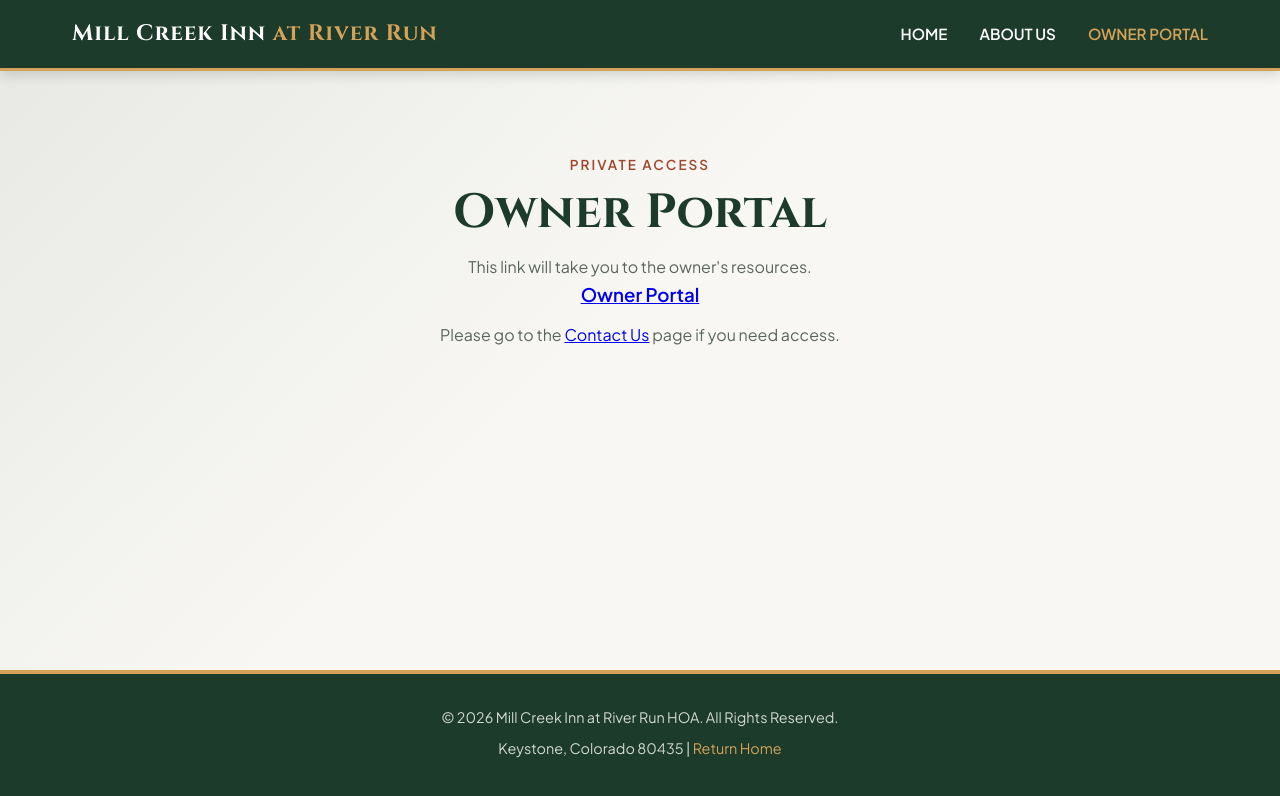
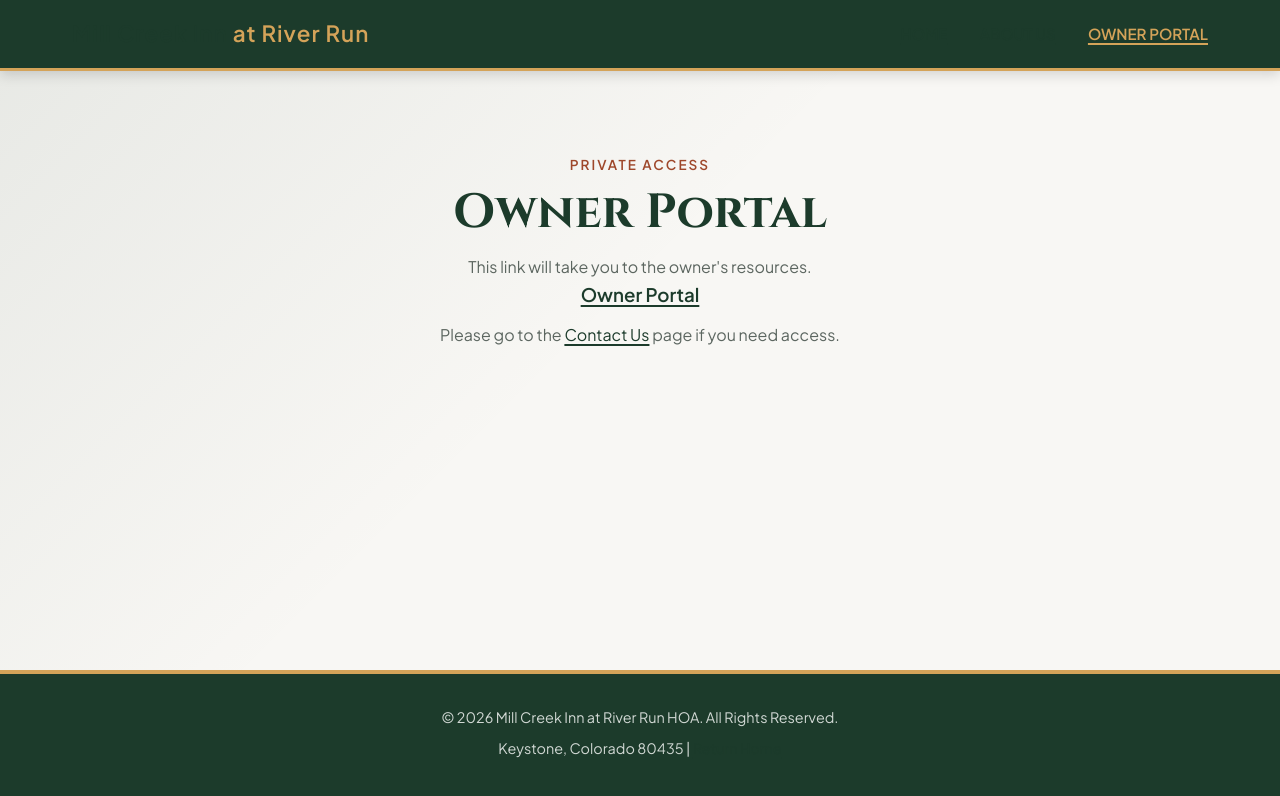
Before and after one commit to SoonerInCO/MillCreek, a plain HTML site: page ownerpage.html in a window 1280 px wide. Drawn offline with Linux system fonts and the light colour scheme.

Commit message:
Update ownerpage.html

```diff
--- a/ownerpage.html
+++ b/ownerpage.html
@@ -34,12 +34,40 @@
             line-height: 1.6;
         }
 
+
         header {
             background: var(--forest-green);
             border-bottom: 3px solid var(--gold);
             color: #fff;
             box-shadow: 0 4px 12px rgba(0, 0, 0, 0.15);
         }
+        a:link {
+  color: var(--forest-green);
+  font-family: var(--font-body);
+  text-decoration: underline;
+  text-decoration-thickness: 1.5px;
+  text-underline-offset: 3px;
+  transition: color 0.2s ease, text-decoration-color 0.2s ease;
+}
+
+a:visited {
+  color: var(--rust);
+}
+
+a:hover {
+  color: var(--forest-light);
+  text-decoration-color: var(--gold-hover);
+}
+
+a:focus-visible {
+  outline: 2px solid var(--gold-hover);
+  outline-offset: 3px;
+  border-radius: 2px;
+}
+
+a:active {
+  color: var(--text-dark);
+}
 
         .nav-container {
             max-width: 1200px;
```
